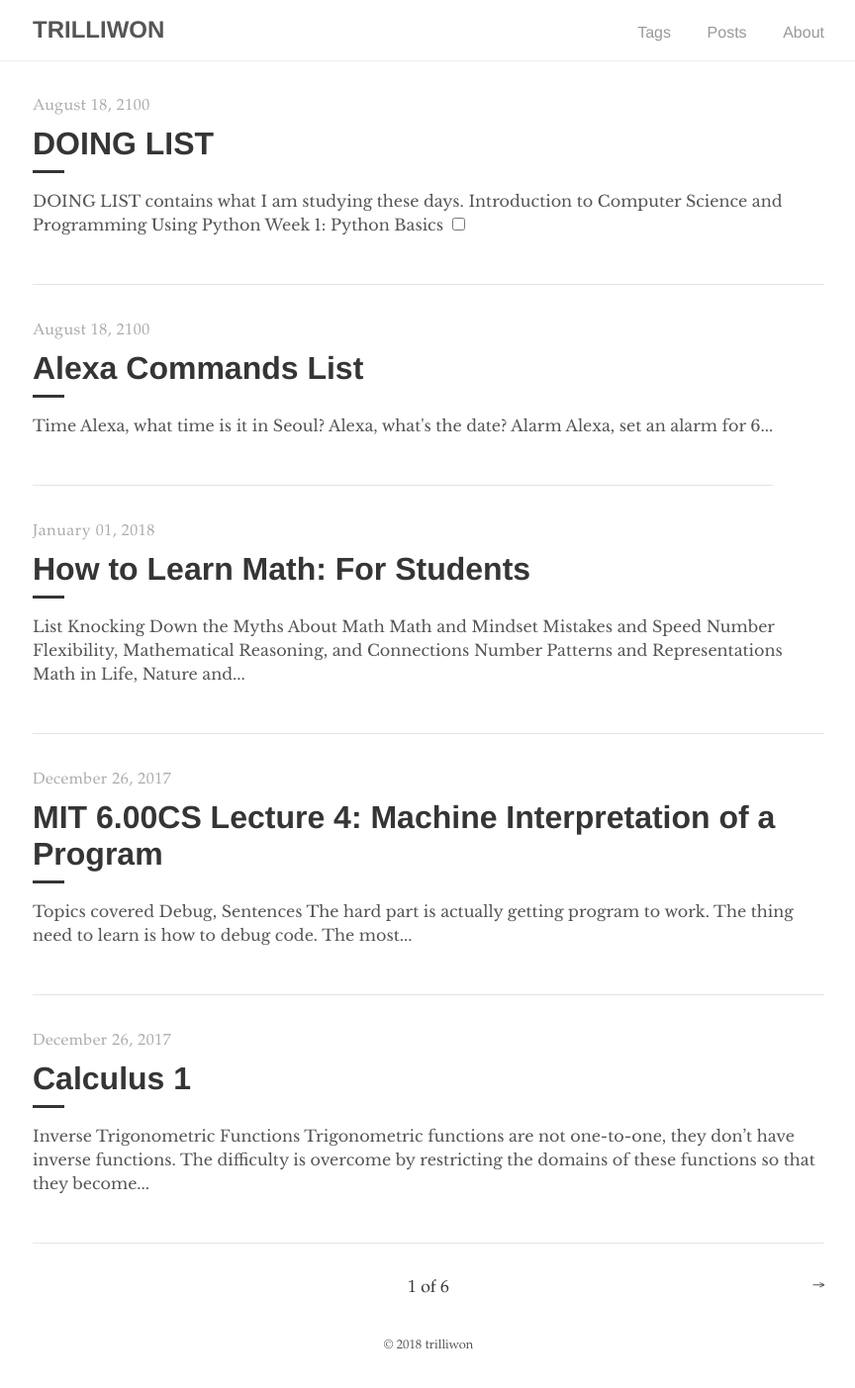
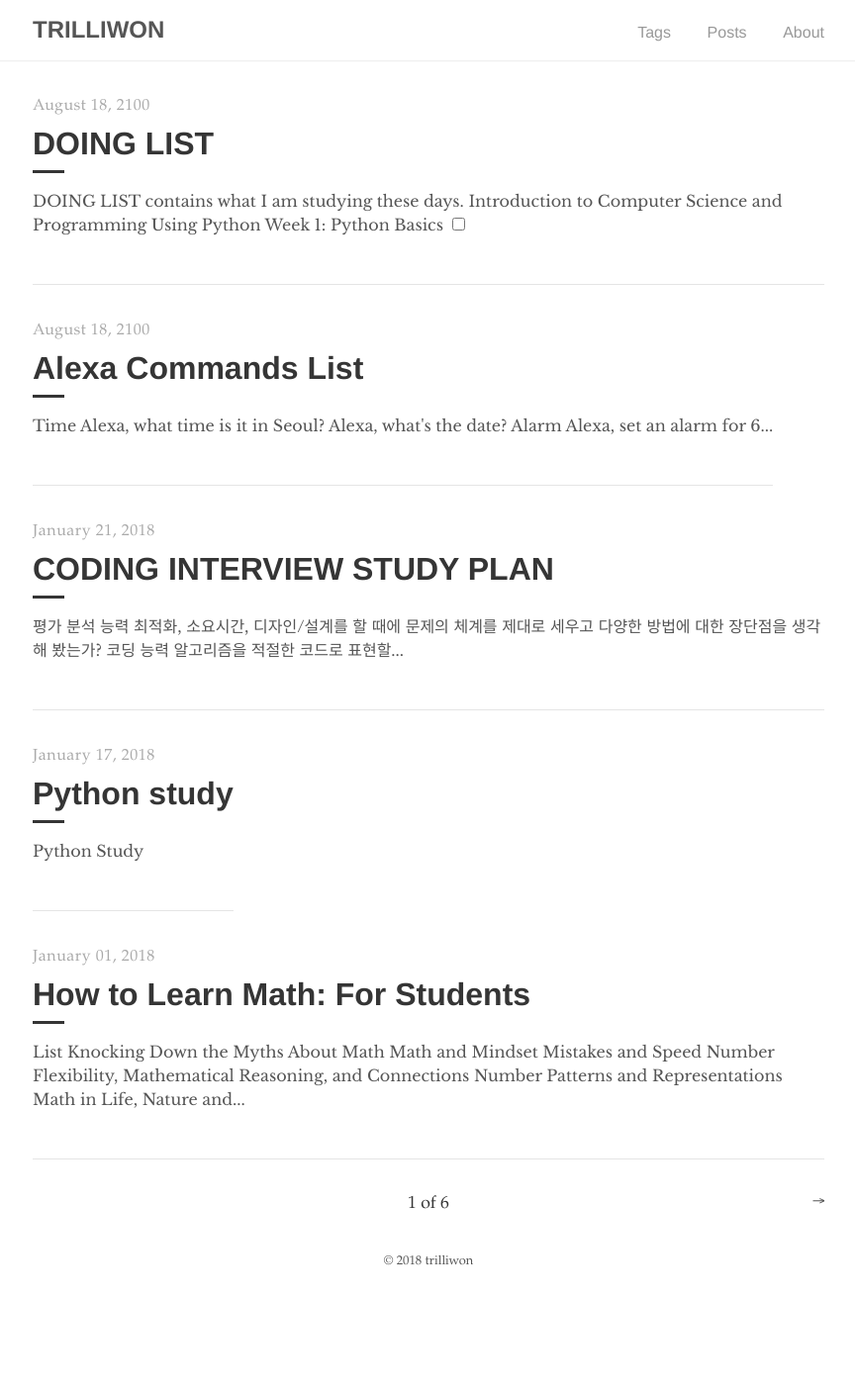
Before and after one commit to trilliwon/ABL, a Jekyll site: the page built from index.html, in a window 1280 px wide. Shown: the whole page at 99% size, without its empty margins (207-1071 px from the left). Built offline with Jekyll 4.4.1, drawn with Linux system fonts in a browser that asks for light colours; nearby versions of some CDN libraries; the list of posts is cut into pages by our own code; after the commit the page ends 1318 px from its top, so only the background shows below that.

Commit message:
Mon Jan 22 12:11:00 KST 2018

```diff
--- /dev/null
+++ b/_posts/2018-01-17-python.md
@@ -0,0 +1,8 @@
+---
+layout: post
+title:  "Python study"
+date:   2018-01-17 15:00:00 +0900
+tags: [Python]
+---
+
+# Python Study
--- /dev/null
+++ b/_posts/2018-01-22-cracking-the-coding-interview.md
@@ -0,0 +1,19 @@
+---
+layout: post
+title:  "CODING INTERVIEW STUDY PLAN"
+date:   2018-01-22 03:00:00 +0900
+tag: [Doing List]
+description: This is to prepare a coding interview and finally to be a well prepared software engineer.
+---
+
+
+- 평가
+  - 분석 능력
+    - 최적화, 소요시간, 디자인/설계를 할 때에 문제의 체계를 제대로 세우고 다양한 방법에 대한 장단점을 생각해 봤는가?
+  - 코딩 능력
+    - 알고리즘을 적절한 코드로 표현할 수 있나? 깔끔하고 구조적인가? 가능한 에러를 생각해 봤는가? 코드 스타일
+  - 기술적 지식 및 컴퓨터 과학 기본
+    - 컴퓨터 과학 및 관련 기술에 대한 기본기
+  - 경험
+    - 과거 기술적 결정, 도전적인 프로젝트, 진취성, 결단성 등.
+  - 의사소통능력
```
Also changed, not shown: _posts/2017-11-30-terms.md (+5 -2 lines), _posts/2017-12-05-c.md (+1 -1 lines).
